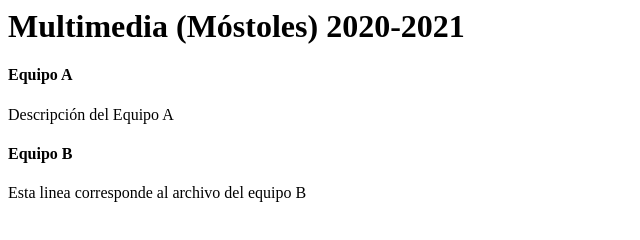
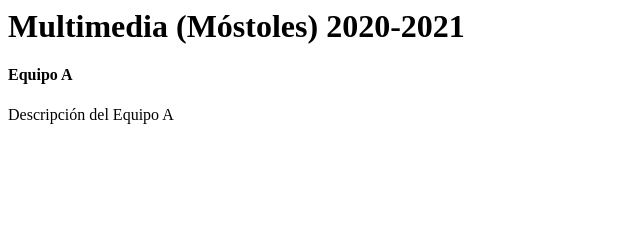
Before and after one commit to MultimediaMostoles2021/MultimediaMostoles2021.github.io, a plain HTML site: page index.html in a window 1280 px wide. Shown: the whole page, without its empty margins (0-640 px from the left). Drawn offline with nearby package versions, Linux system fonts and the light colour scheme.

Commit message:
Update index.html

```diff
--- a/index.html
+++ b/index.html
@@ -4,7 +4,6 @@
     <script>
       $(function(){
       $("#EquipoA").load("A.html");
-      $("#EquipoB").load("B.html");
     });
     </script>
   </head>
@@ -14,8 +13,6 @@
 
       <h4> Equipo A</h4>
      <div id="EquipoA"></div>
-      <h4> Equipo B</h4>
-     <div id="EquipoB"></div>
 
   </body>
 </html>
```
